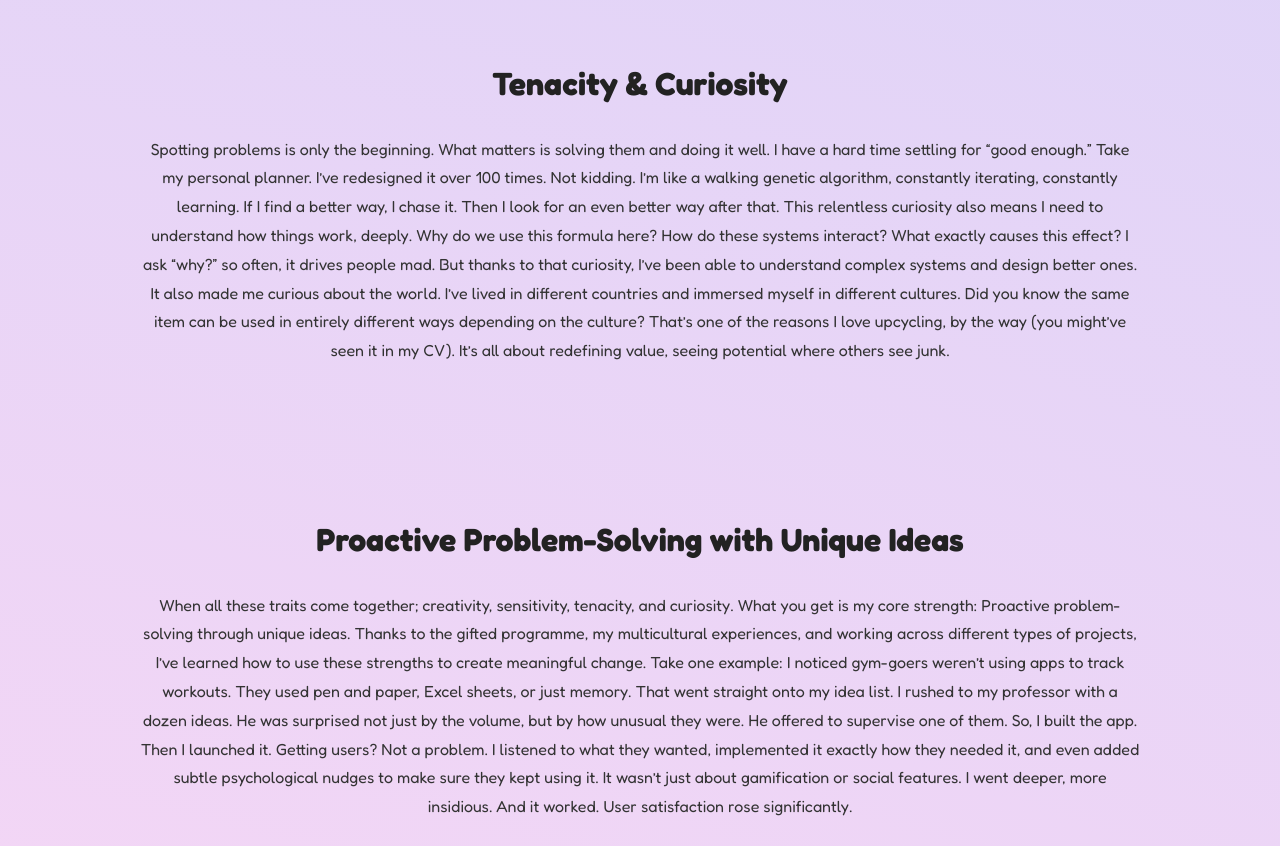
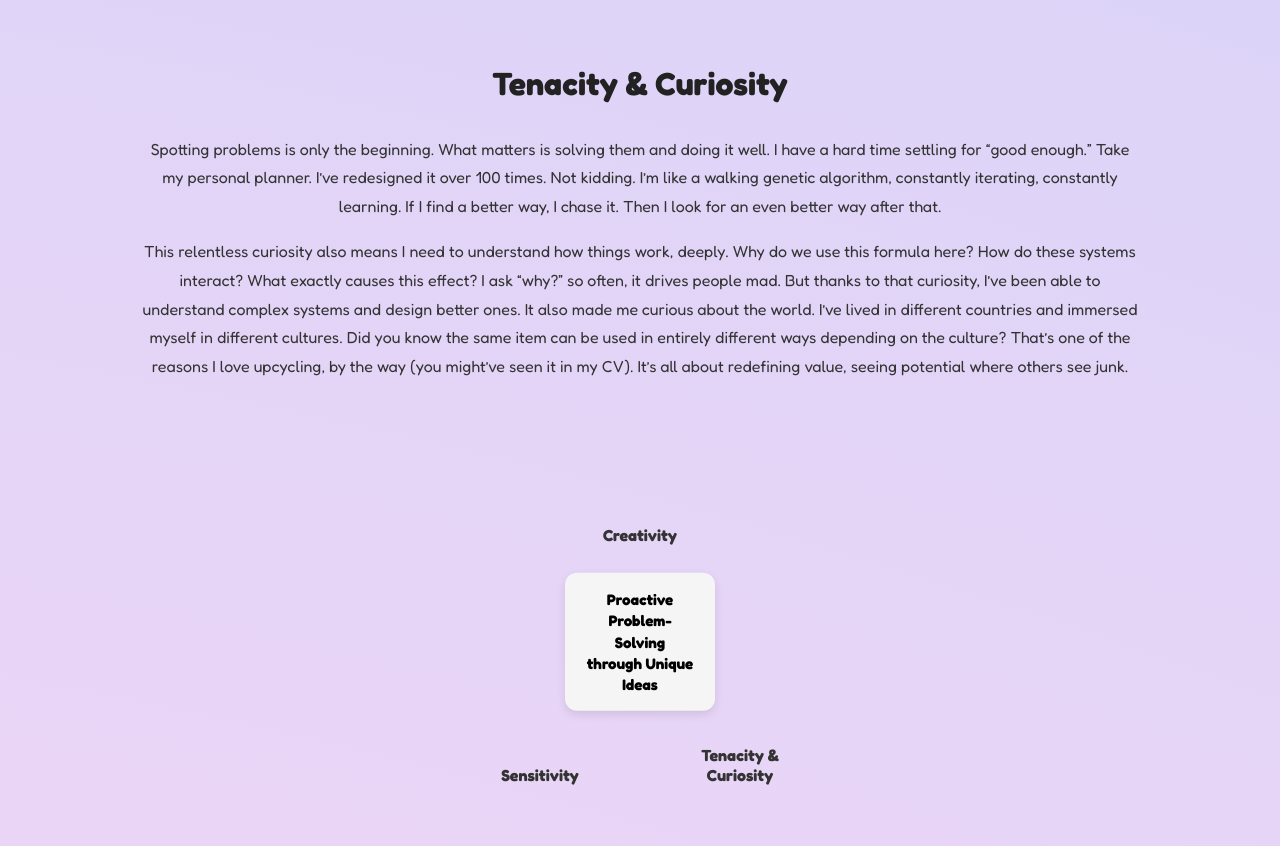
Before and after one commit to JeeIn-Park/JeeIn-Park.github.io, a React (Vite) app: page /about in a window 1280 px wide. Shown: the part 2620-3466 px from the top of the page. Built offline with nearby package versions, Linux system fonts and the light colour scheme.

Commit message:
paragraphs layout

```diff
--- a/src/components/Story.css
+++ b/src/components/Story.css
@@ -125,3 +125,58 @@
     color: #555;
     line-height: 1.6;
   }
+
+
+  .triangle-section {
+    display: flex;
+    justify-content: center;
+    padding: 4rem 1rem;
+  }
+
+  .triangle-wrapper {
+    position: relative;
+    width: 300px;
+    height: 260px;
+    margin: 0 auto;
+  }
+
+  .triangle-corner {
+    position: absolute;
+    font-weight: 600;
+    font-size: 1rem;
+    text-align: center;
+    width: 100px;
+    color: #333;
+  }
+
+  .triangle-corner.top {
+    top: 0;
+    left: 50%;
+    transform: translateX(-50%);
+  }
+
+  .triangle-corner.left {
+    bottom: 0;
+    left: 0;
+  }
+
+  .triangle-corner.right {
+    bottom: 0;
+    right: 0;
+  }
+
+  .triangle-center {
+    position: absolute;
+    top: 45%;
+    left: 50%;
+    transform: translate(-50%, -50%);
+    text-align: center;
+    font-weight: 700;
+    background: #f5f5f5;
+    padding: 1rem 1.2rem;
+    border-radius: 12px;
+    box-shadow: 0 4px 10px rgba(0,0,0,0.1);
+    max-width: 200px;
+    font-size: 0.95rem;
+    line-height: 1.4;
+  }
--- a/src/components/Story.tsx
+++ b/src/components/Story.tsx
@@ -163,6 +163,7 @@ const StorySection = () => {
                 transition={{ delay: 0.1, duration: 0.8 }}
                 viewport={{ once: true }}
             >
+                <p>
                     Spotting problems is only the beginning.
                     What matters is solving them and doing it well.
 
@@ -171,7 +172,9 @@ const StorySection = () => {
 
                     I’m like a walking genetic algorithm, constantly iterating, constantly learning.
                     If I find a better way, I chase it. Then I look for an even better way after that.
+                </p>
 
+                <p>
                     This relentless curiosity also means I need to understand how things work, deeply.
                     Why do we use this formula here? How do these systems interact? What exactly causes this effect?
 
@@ -182,7 +185,26 @@ const StorySection = () => {
 
                     That’s one of the reasons I love upcycling, by the way (you might’ve seen it in my CV).
                     It’s all about redefining value, seeing potential where others see junk.
+                </p>
+
+
+
             </motion.p>
+        </section>
+
+        <section className="triangle-section">
+  <motion.div
+    className="triangle-wrapper"
+    initial={{ opacity: 0, scale: 0.9 }}
+    whileInView={{ opacity: 1, scale: 1 }}
+    transition={{ duration: 0.8 }}
+    viewport={{ once: true }}
+  >
+    <div className="triangle-corner top">Creativity</div>
+    <div className="triangle-corner left">Sensitivity</div>
+    <div className="triangle-corner right">Tenacity & Curiosity</div>
+    <div className="triangle-center">Proactive Problem-Solving<br />through Unique Ideas</div>
+  </motion.div>
 </section>
 
         {/* Proactive Problem Solving */}
@@ -204,9 +226,11 @@ const StorySection = () => {
                 transition={{ delay: 0.1, duration: 0.8 }}
                 viewport={{ once: true }}
             >
+                <p>
                     When all these traits come together; creativity, sensitivity, tenacity, and curiosity. What you get is my core strength:
                     Proactive problem-solving through unique ideas.
-
+                </p>
+                <p>
                     Thanks to the gifted programme, my multicultural experiences, and working across different types of projects, I’ve learned how to use these strengths to create meaningful change.
 
                     Take one example: I noticed gym-goers weren’t using apps to track workouts. They used pen and paper, Excel sheets, or just memory.
@@ -221,6 +245,17 @@ const StorySection = () => {
 
                     It wasn’t just about gamification or social features. I went deeper, more insidious.
                     And it worked. User satisfaction rose significantly.
+                </p>
+                <p>
+                    Having the technical skills to build features is just the baseline. But innovation? That’s something else.
+
+                    I bring something different, something not everyone can offer.
+
+                    I’ve always been the one people turn to and say:
+
+                    “Okay, this is your job now. You’re the most creative one. Find a way to make it work.”
+                    And I always do.
+                </p>
             </motion.p>
         </section>
 
@@ -290,15 +325,7 @@ const StorySection = () => {
                 transition={{ delay: 0.3, duration: 0.8 }}
                 viewport={{ once: true }}
                 >
-                Having the technical skills to build features is just the baseline. But innovation? That’s something else.
 
-                I bring something different, something not everyone can offer.
-
-                I’ve always been the one people turn to and say:
-
-                “Okay, this is your job now. You’re the most creative one. Find a way to make it work.”
-
-                And I always do.
             </motion.p>
         </section>
 
```
Lines whose indentation alone changed are shown as unchanged.
